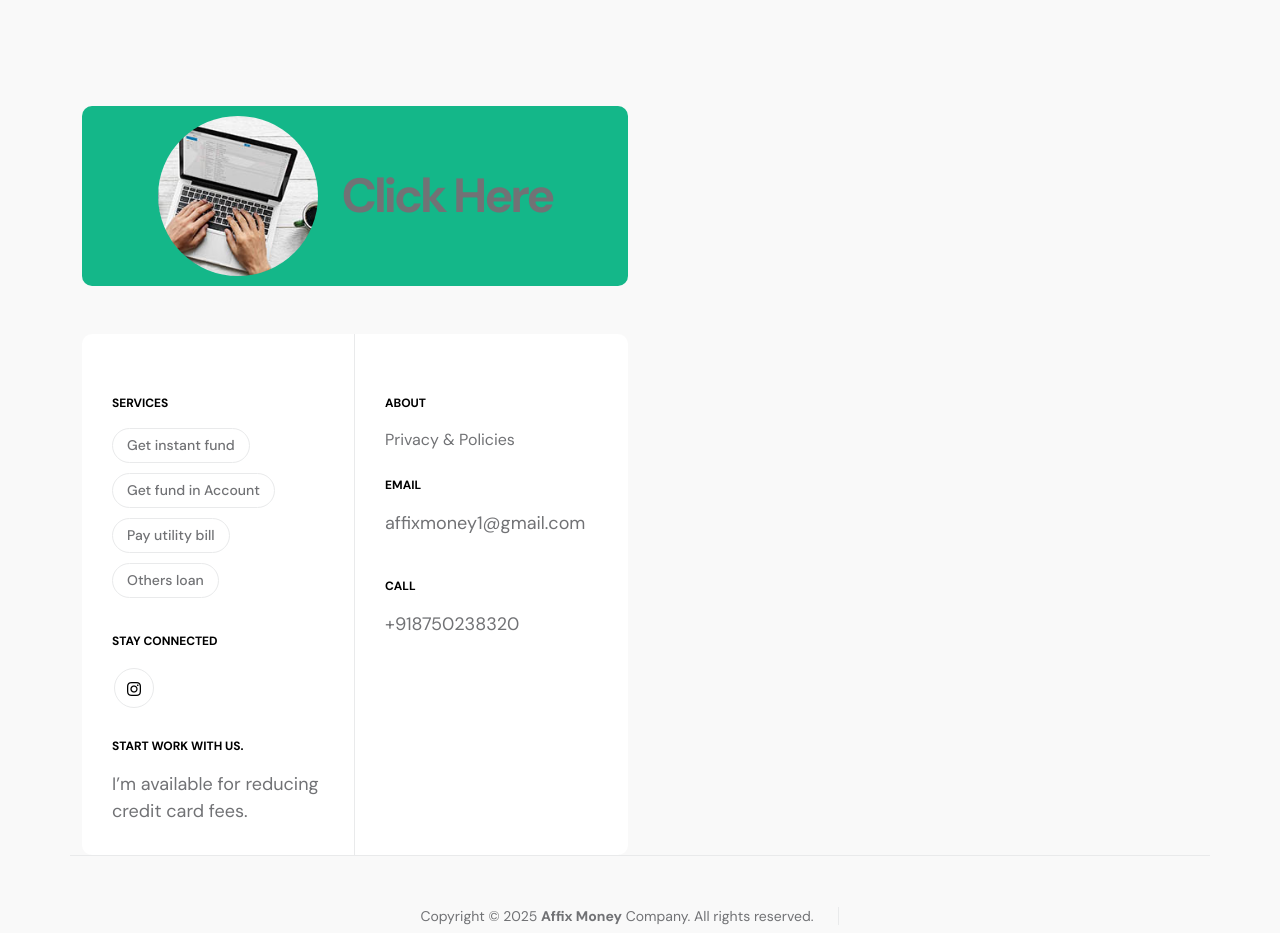
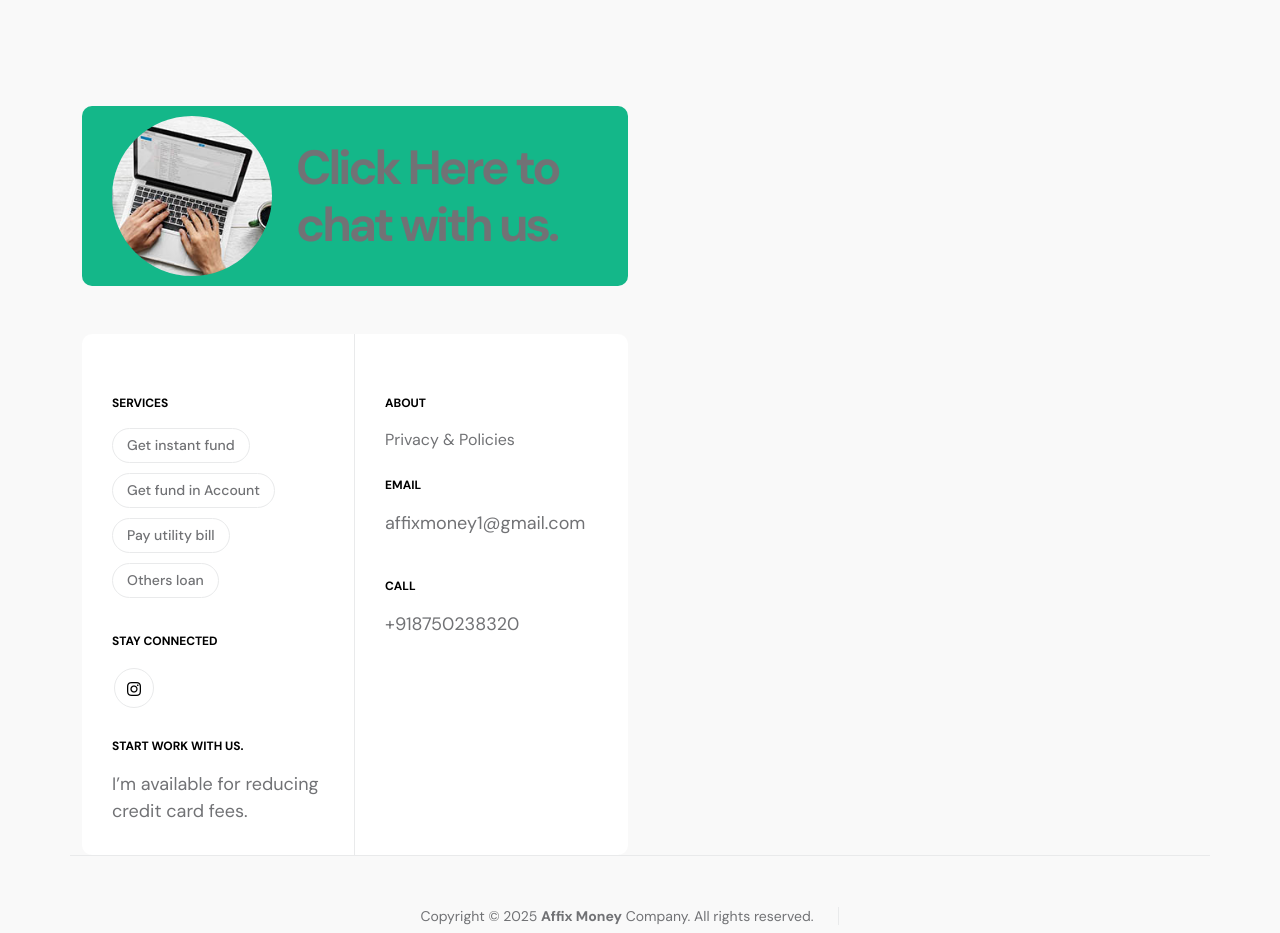
Before and after one commit to affixmoney/affix, a plain HTML site: page index.html in a window 1280 px wide. Shown: the part 5540-6473 px from the top of the page. Drawn offline with Linux system fonts and the light colour scheme.

Commit message:
Update index.html

```diff
--- a/index.html
+++ b/index.html
@@ -510,7 +510,7 @@
                                 <div class="section-title-wrap d-flex justify-content-center align-items-center mb-5">
                                     <img src="images/aerial-view-man-using-computer-laptop-wooden-table.jpg" class="avatar-image img-fluid" alt="">
 
-                                    <h2 class="text-white ms-4 mb-0"><a href="https://wa.me/+918750238320">Click Here</a></h2>
+                                    <h2 class="text-white ms-4 mb-0"><a href="https://wa.me/+918750238320">Click Here to chat with us.</a></h2>
                                 </div>
                             </div>
 
```
